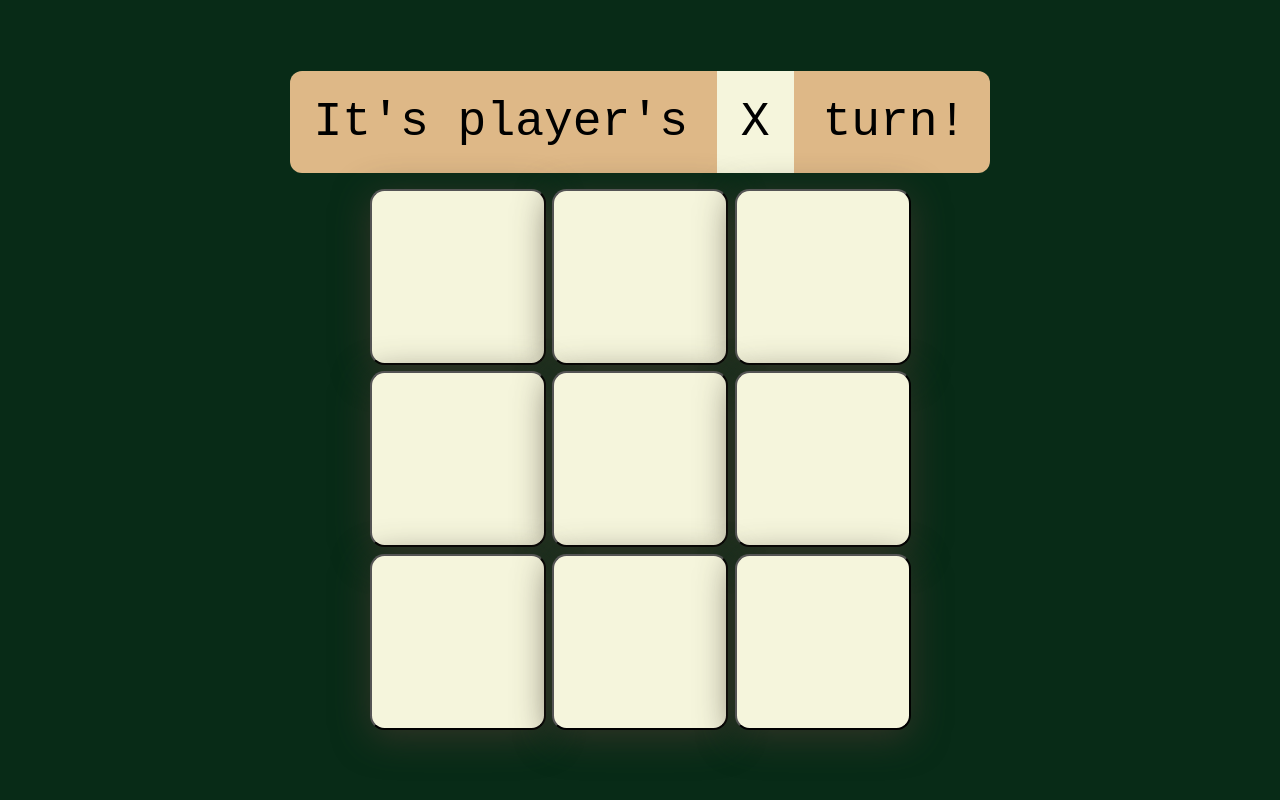
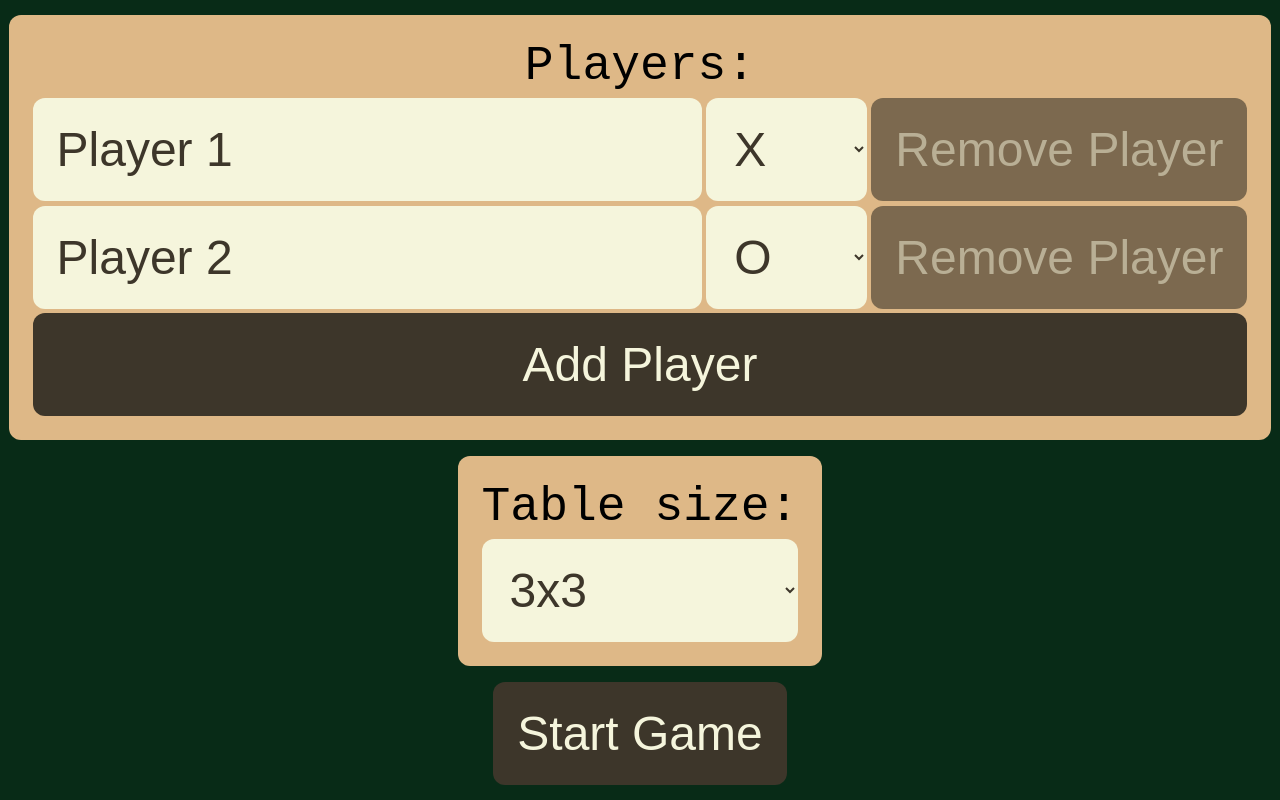
Before and after one commit to israelss/tic-tac-toe, a React (Vite) app: page / in a window 1280 px wide. Built offline with nearby package versions, Linux system fonts and the light colour scheme.

Commit message:
refactor/feat: extract/create components

```diff
--- a/src/App.css
+++ b/src/App.css
@@ -4,7 +4,8 @@
   display: flex;
   flex-direction: column;
   font-family: monospace;
-  gap: 1rem;
-  height: 100vh;
+  gap: 2rem;
+  min-height: 100vh;
   justify-content: center;
+  text-align: center;
 }
--- a/src/App.jsx
+++ b/src/App.jsx
@@ -1,82 +1,106 @@
 import { useState } from 'react';
 import './App.css';
-import { checkTableState } from './utils/utils';
-import { Table } from './components/Table/Table';
-import { DrawIndicator, TurnIndicator, WinnerIndicator } from './components/Indicators';
-import { RestartButton } from './components/RestartButton/RestartButton';
+import { Game } from './components/Game/Game';
+import { LastWinnerIndicator } from './components/Indicators/LastWinnerIndicator';
+import { Menu } from './components/Menu/Menu';
+
+const INITIAL_PLAYERS = [
+  {
+    id: 1,
+    name: 'Player 1',
+    symbol: 'X'
+  },
+  {
+    id: 2,
+    name: 'Player 2',
+    symbol: 'O'
+  }
+];
 
 function App() {
-  const players = { X: "O", O: "X" };
-  const initialTable = [
-    ["", "", ""],
-    ["", "", ""],
-    ["", "", ""],
-  ];
-  const tableIndexesMap = [
-    "00", "01", "02",
-    "10", "11", "12",
-    "20", "21", "22",
-  ];
 
-  const [hasWinner, setHasWinner] = useState(false);
-  const [hasDraw, setHasDraw] = useState(false);
-  const [winner, setWinner] = useState(undefined);
-  const [player, setPlayer] = useState("X");
-  const [table, setTable] = useState(initialTable);
+  const [players, setPlayers] = useState(INITIAL_PLAYERS);
+  const [tableSize, setTableSize] = useState(3);
+  const [isRunning, setIsRunning] = useState(false);
+  const [lastWinner, setLastWinner] = useState(undefined);
 
-  function restartGame() {
-    setTable(initialTable);
-    setPlayer("X");
-    setHasWinner(false);
-    setWinner("");
-    setHasDraw(false);
+  function restartGame(tableSize, winner, players) {
+    setPlayers(players);
+    setTableSize(tableSize);
+    setLastWinner(winner);
+    setIsRunning(false);
   }
 
-  function handleClick(id) {
-    const [line, column] = id.split('');
-    table[line][column] = player;
-    setTable(table);
+  function changeTableSize({ target: { value } }) {
+    setTableSize(Number(value));
+  }
 
-    const [
-      winningState,
-      drawState,
-    ] = checkTableState(table, Object.keys(players));
+  function addPlayer() {
+    const newPlayerId = players.at(-1)?.id + 1 || 1;
+    let nextSymbol = 0x0041;
+    while (players.find(({ symbol }) => symbol === String.fromCodePoint(nextSymbol))) {
+      nextSymbol += 0x1;
+    }
+    const newPlayer = {
+      id: newPlayerId,
+      name: `Player ${newPlayerId}`,
+      symbol: String.fromCodePoint(nextSymbol),
+    };
+    const newPlayers = [...players];
+    newPlayers.push(newPlayer);
+    newPlayers.forEach((player, index) => player.id = index + 1);
+    setPlayers(newPlayers);
+  }
 
-    if (drawState) setHasDraw(true);
-    if (winningState) {
-      setWinner(player);
-      setHasWinner(true);
-    }
-    if (!hasWinner && !hasDraw) setPlayer(players[player]);
+  function removePlayer(playerId) {
+    const newPlayers = players.filter(({ id }) => id !== playerId);
+    newPlayers.forEach((player, index) => player.id = index + 1);
+    setPlayers(newPlayers);
+  }
+
+  function changePlayers({ id, name, symbol }) {
+    const newPlayers = players.map((player) => {
+      if (id === player.id) {
+        return {
+          id,
+          name: name || player.name,
+          symbol: symbol || player.symbol,
+        };
+      }
+      return player;
+    });
+    newPlayers.forEach((player, index) => player.id = index + 1);
+    setPlayers(newPlayers);
+  }
+
+  function startGame() {
+    setIsRunning(true);
   }
 
   return (
     <div className="App">
       {
-        !hasWinner && !hasDraw && <TurnIndicator player={ player } />
-      }
-      <Table
-        handleClick={ !hasWinner ? handleClick : null }
-        table={ table }
-        tableIndexesMap={ tableIndexesMap }
-      />
-      {
-        hasWinner
-        && (
-          <>
-            <WinnerIndicator winner={ winner } />
-            <RestartButton onClick={ restartGame } />
-          </>
-        )
-
-      }
-      {
-        hasDraw && (
-          <>
-            <DrawIndicator />
-            <RestartButton onClick={ restartGame } />
-          </>
-        )
+        isRunning
+          ? (
+            <Game
+              tableSize={ tableSize }
+              players={ players }
+              restartGame={ restartGame }
+            />
+          )
+          : (
+            <>
+              { lastWinner && <LastWinnerIndicator winner={ lastWinner } /> }
+              < Menu
+                changeTableSize={ changeTableSize }
+                changePlayers={ changePlayers }
+                players={ players }
+                startGame={ startGame }
+                addPlayer={ addPlayer }
+                removePlayer={ removePlayer }
+              />
+            </>
+          )
       }
     </div>
   );
--- /dev/null
+++ b/src/components/Indicators/LastWinnerIndicator.jsx
@@ -0,0 +1,9 @@
+import './Indicators.css';
+
+export function LastWinnerIndicator({ winner }) {
+  return (
+    <div className="indicator">
+      Last winner was <span>{ winner }</span>!
+    </div>
+  );
+}
--- /dev/null
+++ b/src/components/Menu/Menu.css
@@ -0,0 +1,22 @@
+.menu {
+  align-items: center;
+  display: flex;
+  flex-direction: column;
+  gap: 1rem;
+  height: 100%;
+  justify-content: center;
+}
+
+.menu-button {
+  background-color: rgb(61, 54, 42);
+  border: none;
+  border-radius: 0.25em;
+  color: beige;
+  font-size: clamp(1rem,4vw,3rem);
+  padding: 0.5em;
+}
+
+.menu-button:disabled {
+  background-color: rgba(61, 54, 42, 0.6);
+  color: rgba(245, 245, 220, 0.5);
+}
--- /dev/null
+++ b/src/components/Menu/Menu.jsx
@@ -0,0 +1,32 @@
+import { PlayerSelector } from '../Selectors/PlayerSelector';
+import { TableSizeSelector } from '../Selectors/TableSizeSelector';
+import './Menu.css';
+
+export const Menu = ({
+  startGame,
+  changeTableSize,
+  addPlayer,
+  removePlayer,
+  changePlayers,
+  players
+}) => {
+  return (
+    <div className='menu'>
+      <PlayerSelector
+        addPlayer={ addPlayer }
+        removePlayer={ removePlayer }
+        changePlayers={ changePlayers }
+        players={ players }
+      />
+
+      <TableSizeSelector changeTableSize={ changeTableSize } />
+
+      <button
+        className='menu-button'
+        onClick={ () => startGame() }
+      >
+        Start Game
+      </button>
+    </div>
+  );
+};
--- /dev/null
+++ b/src/components/Selectors/PlayerSelector.jsx
@@ -0,0 +1,84 @@
+import { useEffect, useState } from 'react';
+import { getSymbolsList } from '../../utils/utils';
+import './Selectors.css';
+
+const upperLetters = getSymbolsList();
+
+const initialSymbols = new Set();
+initialSymbols.add('X');
+initialSymbols.add('O');
+
+export const PlayerSelector = ({
+  addPlayer,
+  removePlayer,
+  changePlayers,
+  players,
+}) => {
+  const [availableSymbols, setAvailableSymbols] = useState(upperLetters);
+  const [usedSymbols, setUsedSymbols] = useState(initialSymbols);
+
+  useEffect(() => {
+    setAvailableSymbols(upperLetters.filter((symbol) => !usedSymbols.has(symbol)));
+  }, [usedSymbols]);
+
+  useEffect(() => {
+    const newUsedSymbols = new Set();
+    players.forEach(({ symbol }) => newUsedSymbols.add(symbol));
+    setUsedSymbols(newUsedSymbols);
+  }, [players.length]);
+
+  return (
+    <div className='selector'>
+      Players:
+      {
+        players.map(({ id, name, symbol }) => (
+          <div className='player' key={ id }>
+            <label>
+              <input
+                onChange={ ({ target: { value } }) => changePlayers({ id, name: value }) }
+                type="text"
+                value={ name }
+              />
+              <select
+                defaultValue={ symbol }
+                onChange={ ({ target: { value } }) => {
+                  const newUsedSymbols = new Set(usedSymbols);
+                  newUsedSymbols.delete(symbol);
+                  newUsedSymbols.add(value);
+                  setUsedSymbols(newUsedSymbols);
+                  changePlayers({ id, symbol: value });
+                } }
+              >
+                <option value={ symbol }>{ symbol }</option>
+                { availableSymbols.map((letter) => (
+                  <option
+                    key={ letter }
+                    value={ letter }
+                  >
+                    { letter }
+                  </option>)
+                ) }
+              </select>
+            </label>
+            <button
+              className='menu-button'
+              disabled={ players.length === 2 }
+              onClick={ () => removePlayer(id) }
+            >
+              Remove Player
+            </button>
+
+          </div>
+        ))
+      }
+
+      <button
+        className='menu-button'
+        disabled={ players.length === 26 }
+        onClick={ () => addPlayer() }
+      >
+        Add Player
+      </button>
+    </div>
+  );
+};
--- /dev/null
+++ b/src/components/Selectors/Selectors.css
@@ -0,0 +1,26 @@
+.selector {
+  display: flex;
+  flex-direction: column;
+  gap: 0.3rem;
+  background-color: burlywood;
+  border-radius: 0.25em;
+  font-size: clamp(1rem,4vw,3rem);
+  padding: 0.5em;
+}
+
+.player,
+.player > * {
+  border: none;
+  display: flex;
+  gap: 0.3rem;
+}
+
+.selector :where(input, select) {
+  background-color: beige;
+  border: none;
+  border-radius: 0.25em;
+  color: rgb(61, 54, 42);
+  font-size: clamp(1rem,4vw,3rem);
+  padding: 0.5em;
+  min-width: 6ch;
+}
--- /dev/null
+++ b/src/components/Selectors/TableSizeSelector.jsx
@@ -0,0 +1,14 @@
+import './Selectors.css';
+
+export const TableSizeSelector = ({ changeTableSize }) => {
+  return (
+    <label className='selector'>
+      Table size:
+      <select onChange={ changeTableSize } name="table-size" id="table-size">
+        <option value="3">3x3</option>
+        <option value="4">4x4</option>
+        <option value="5">5x5</option>
+      </select>
+    </label>
+  );
+};
```
